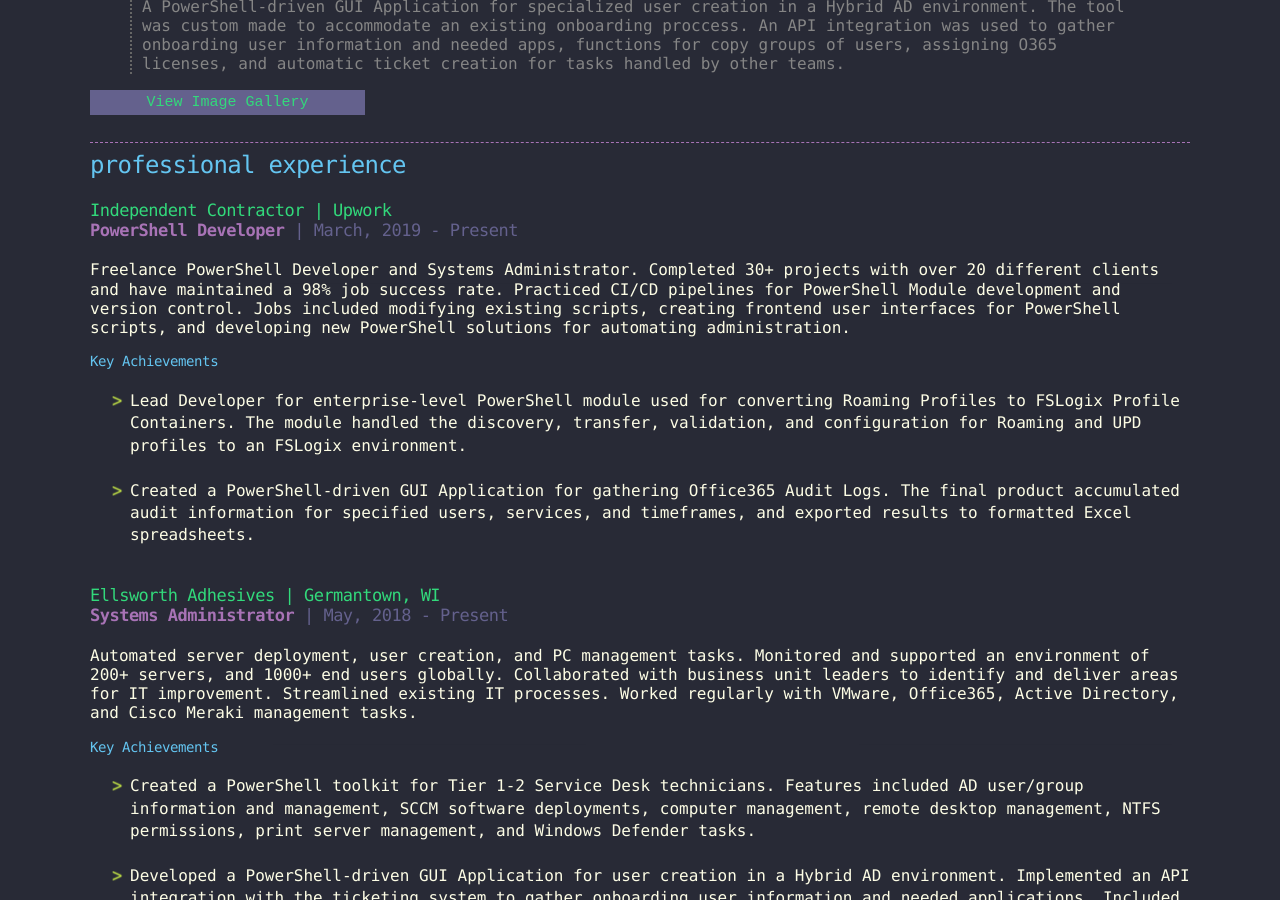
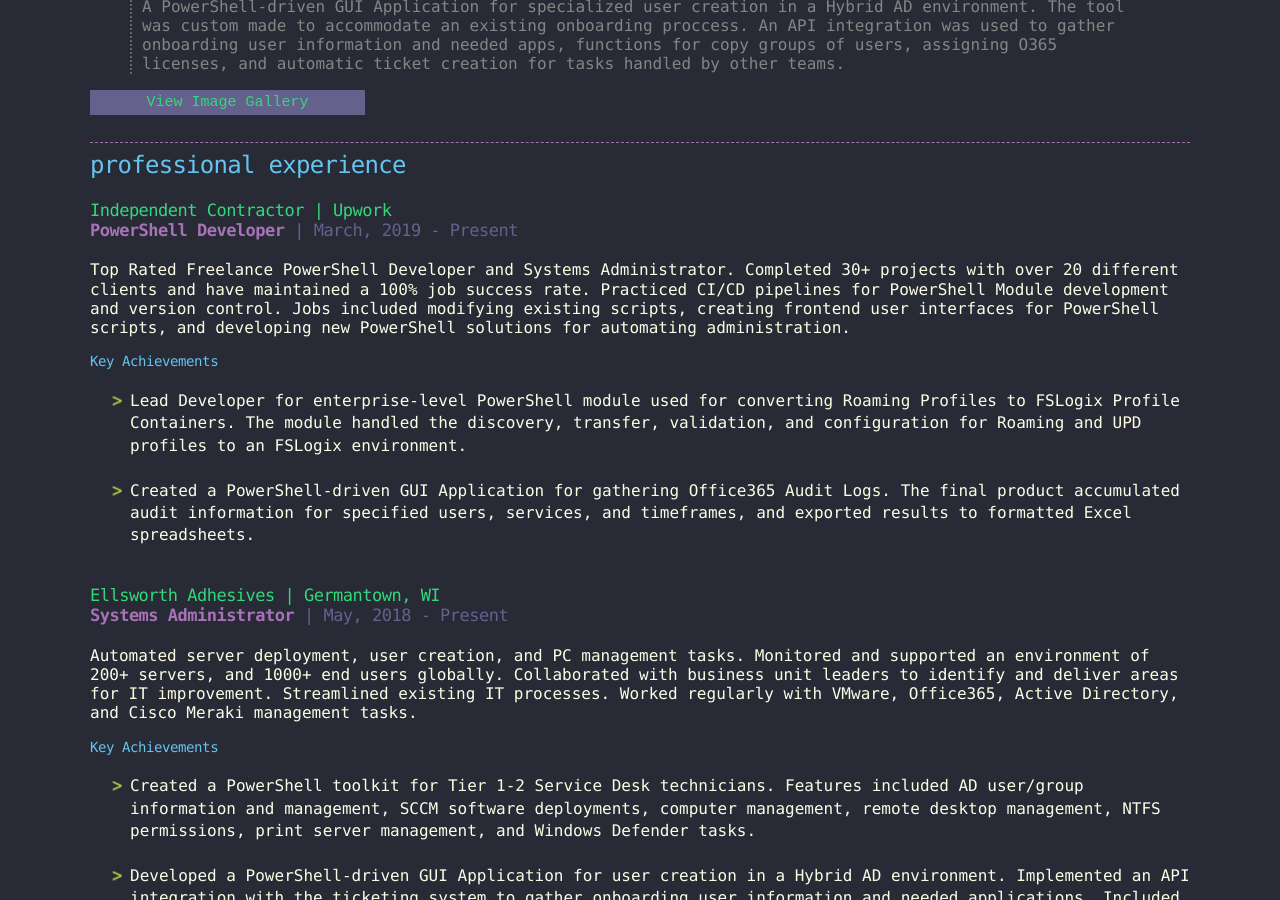
Before and after one commit to DomRRuggeri/DomRRuggeri.github.io, a Jekyll site: the page built from index.md, in a window 1280 px wide and 900 px high, scrolled down 1100 px. Built offline with Jekyll 4.4.1, drawn with Linux system fonts in a browser that asks for light colours.

Commit message:
top rated, 100% flex

```diff
--- a/index.md
+++ b/index.md
@@ -317,7 +317,7 @@ for (i = 0; i < coll.length; i++) {
 
 ### Independent Contractor \| Upwork<br><font color="#a873b6"><b>PowerShell Developer</b></font><font color="#64618D"> | March, 2019 - Present</font>
 
-Freelance PowerShell Developer and Systems Administrator. Completed 30+ projects with over 20 different clients and have maintained a 98% job success rate. Practiced CI/CD pipelines for PowerShell Module development and version control. Jobs included modifying existing scripts, creating frontend user interfaces for PowerShell scripts, and developing new PowerShell solutions for automating administration.
+Top Rated Freelance PowerShell Developer and Systems Administrator. Completed 30+ projects with over 20 different clients and have maintained a 100% job success rate. Practiced CI/CD pipelines for PowerShell Module development and version control. Jobs included modifying existing scripts, creating frontend user interfaces for PowerShell scripts, and developing new PowerShell solutions for automating administration.
 
 #### Key Achievements
 
```
